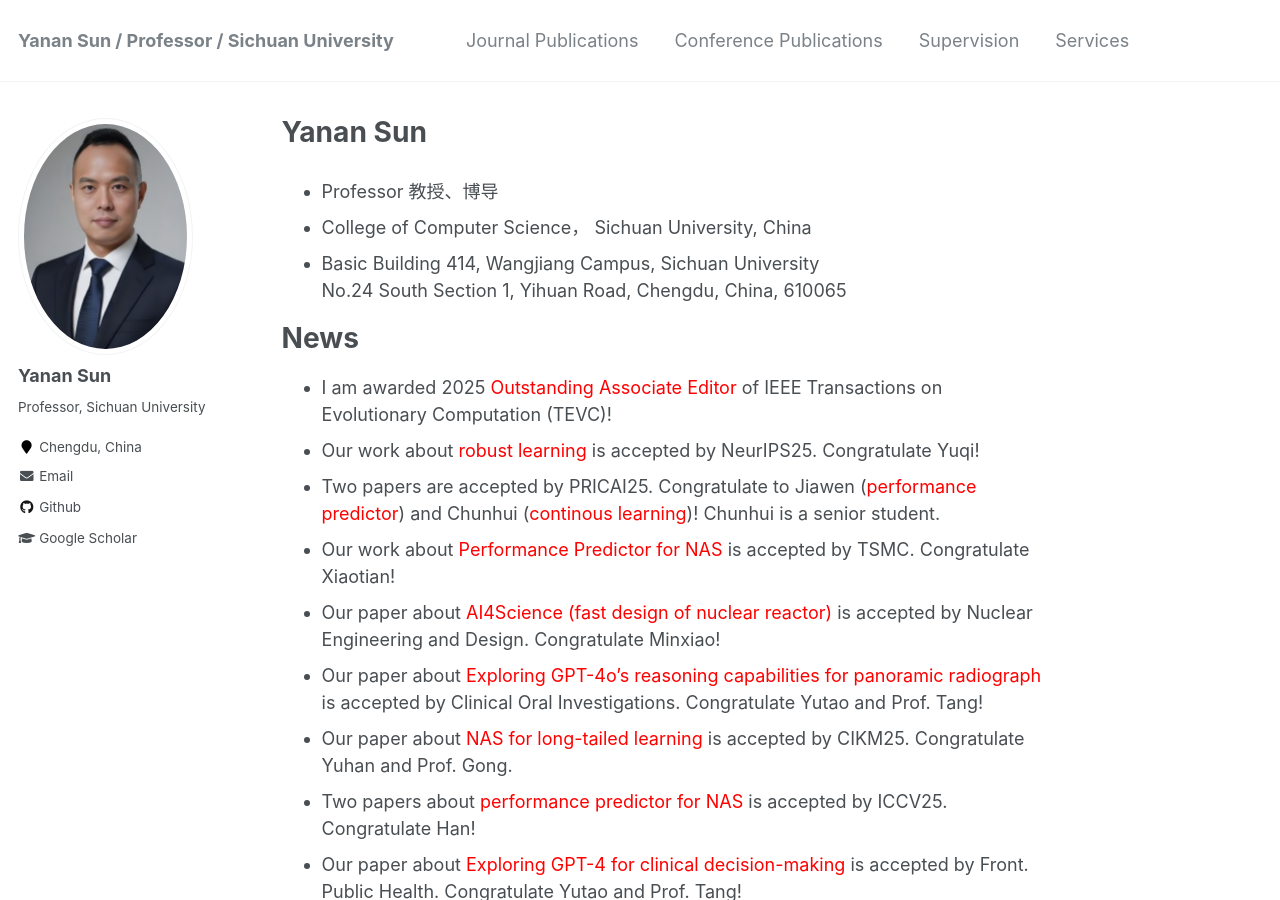
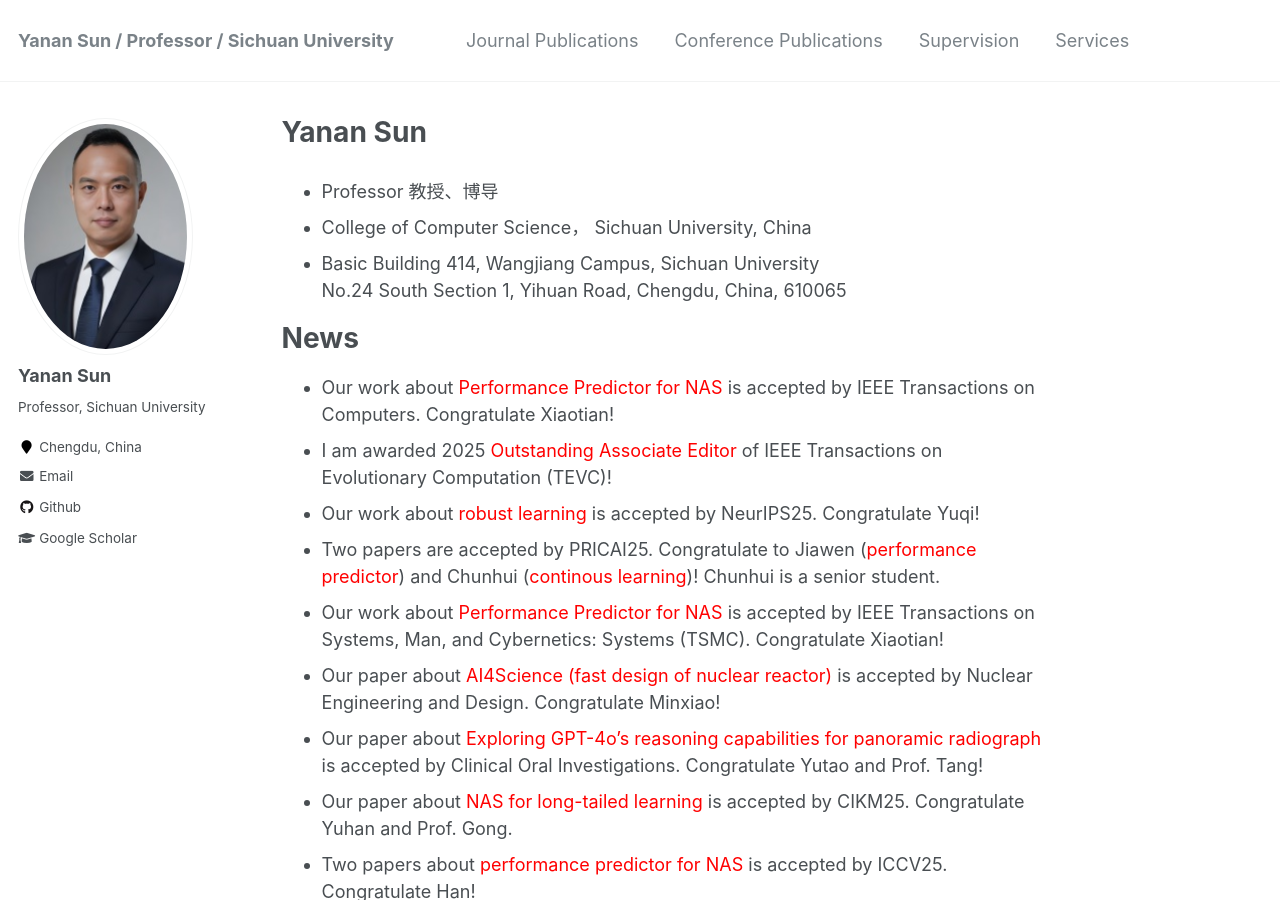
Before and after one commit to yn-sun/yn-sun.github.io, a Jekyll site: the page built from _pages/about.md, in a window 1280 px wide and 900 px high. Built offline with Jekyll 4.4.1, drawn with Linux system fonts in a browser that asks for light colours; comment, search, counter and statistics services are not loaded.

Commit message:
Update about.md

```diff
--- a/_pages/about.md
+++ b/_pages/about.md
@@ -15,10 +15,11 @@ No.24 South Section 1, Yihuan Road, Chengdu, China, 610065
 
 News
 ======
+* Our work about <span style="color: #FF0000">Performance Predictor for NAS</span> is accepted by IEEE Transactions on Computers. Congratulate Xiaotian!
 * I am awarded 2025 <span style="color: #FF0000">Outstanding Associate Editor</span> of IEEE Transactions on Evolutionary Computation (TEVC)!
 * Our work about <span style="color: #FF0000">robust learning</span> is accepted by NeurIPS25. Congratulate Yuqi!
 * Two papers are accepted by PRICAI25. Congratulate to Jiawen (<span style="color: #FF0000">performance predictor</span>) and Chunhui (<span style="color: #FF0000">continous learning</span>)! Chunhui is a senior student.
-* Our work about <span style="color: #FF0000">Performance Predictor for NAS</span> is accepted by TSMC. Congratulate Xiaotian!
+* Our work about <span style="color: #FF0000">Performance Predictor for NAS</span> is accepted by IEEE Transactions on Systems, Man, and Cybernetics: Systems (TSMC). Congratulate Xiaotian!
 * Our paper about <span style="color: #FF0000">AI4Science (fast design of nuclear reactor)</span> is accepted by Nuclear Engineering and Design. Congratulate Minxiao!
 * Our paper about <span style="color: #FF0000">Exploring GPT-4o’s reasoning capabilities for panoramic radiograph</span> is accepted by Clinical Oral Investigations. Congratulate Yutao and Prof. Tang!
 * Our paper about <span style="color: #FF0000">NAS for long-tailed learning</span> is accepted by CIKM25. Congratulate Yuhan and Prof. Gong.
```
